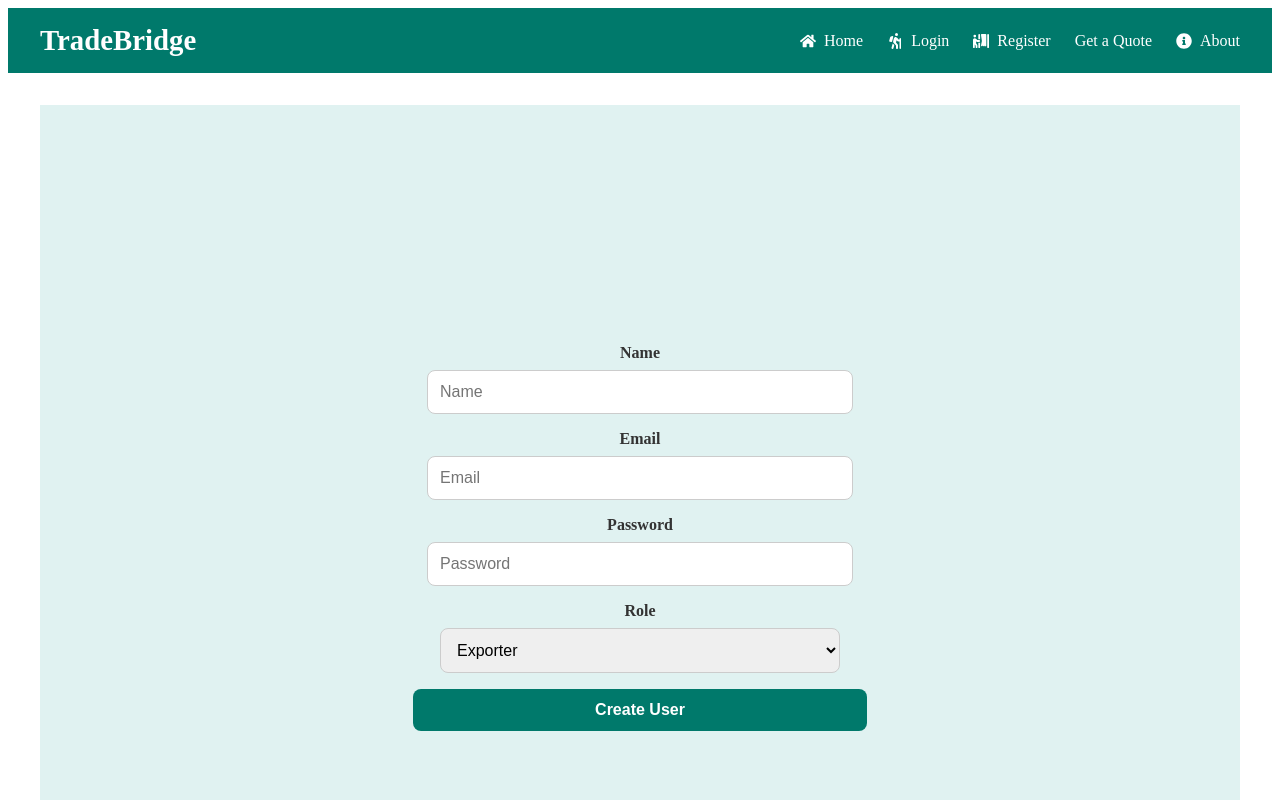
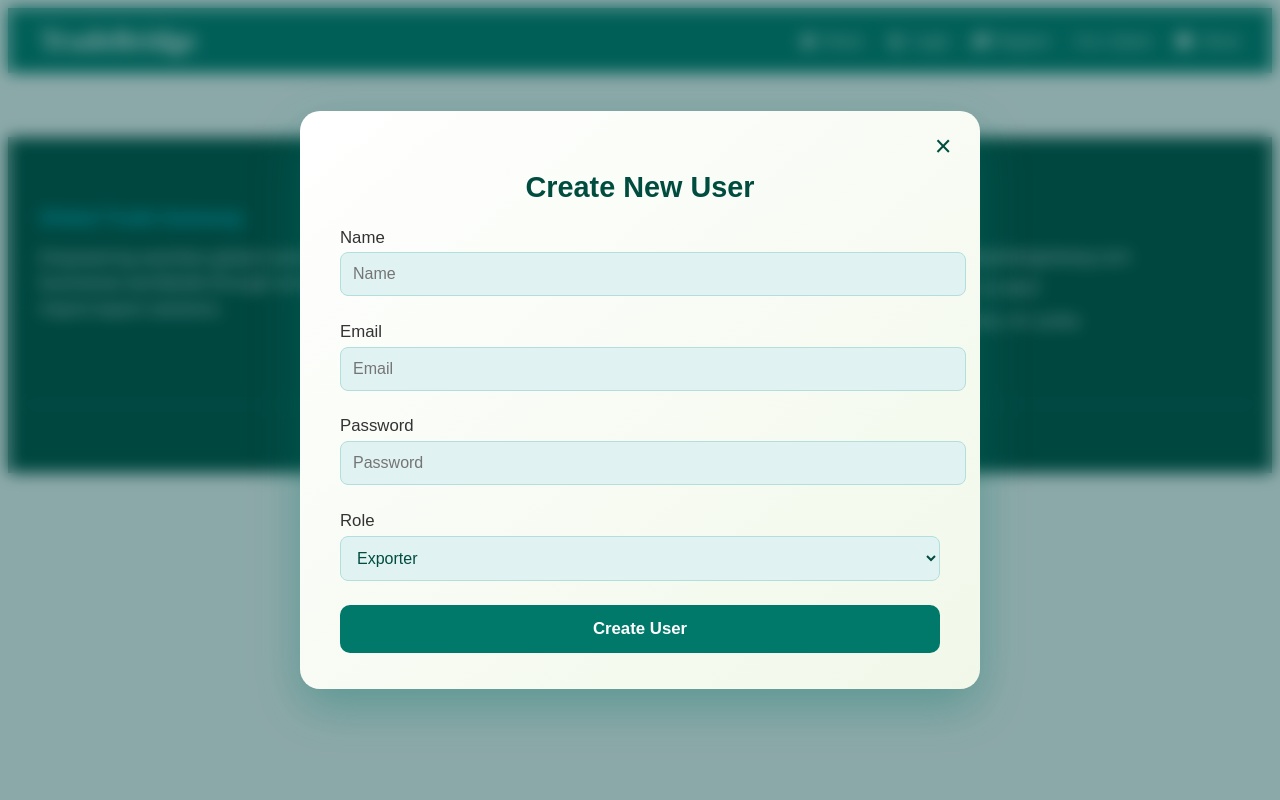
Before and after one commit to jashvanth370/Import-Export-Products-Project, a React (Vite) app in the folder frontend/: page /users in a window 1280 px wide. Shown: the top 800 px of the page. Built offline with nearby package versions, Linux system fonts and the light colour scheme.

Commit message:
Add new product and Exporetr Products view

```diff
--- a/frontend/src/auth/UserForm.jsx
+++ b/frontend/src/auth/UserForm.jsx
@@ -1,32 +1,50 @@
-import React, { useState } from 'react';
-import { useNavigate } from 'react-router-dom'; // <-- Import useNavigate
+import React, { useState, useEffect, useRef } from 'react';
+import { useNavigate } from 'react-router-dom';
 import { createUser } from '../api/userApi';
-import '../styles/UserForm.css'; // Import the CSS file
+import '../styles/UserForm.css';
 
 function UserForm() {
   const [form, setForm] = useState({ name: '', email: '', password: '', role: 'EXPORTER' });
-  const navigate = useNavigate(); // <-- Initialize navigate
+  const navigate = useNavigate();
+  const modalRef = useRef(null);
 
   const handleSubmit = async (e) => {
     e.preventDefault();
     try {
       await createUser(form);
       alert('User created!');
-      navigate('/'); // <-- Redirect to home page
+      navigate('/');
     } catch (error) {
       alert('Error creating user. Please try again.');
       console.error(error);
     }
   };
 
+  // Close on outside click
+  useEffect(() => {
+    const handleOutsideClick = (e) => {
+      if (modalRef.current && !modalRef.current.contains(e.target)) {
+        navigate('/');
+      }
+    };
+    document.addEventListener('mousedown', handleOutsideClick);
+    return () => document.removeEventListener('mousedown', handleOutsideClick);
+  }, [navigate]);
+
   return (
-    <form className="user-form" onSubmit={handleSubmit}>
+    <div className="modal-backdrop">
+      <div className="modal" ref={modalRef}>
+        <button className="close-button" onClick={() => navigate('/')}>×</button>
+        <div className="user-form">
+          <h2>Create New User</h2>
+          <form onSubmit={handleSubmit}>
             <label className="form-label">Name</label>
             <input
               className="form-input"
               placeholder="Name"
               value={form.name}
               onChange={(e) => setForm({ ...form, name: e.target.value })}
+              required
             />
 
             <label className="form-label">Email</label>
@@ -35,6 +53,7 @@ function UserForm() {
               placeholder="Email"
               value={form.email}
               onChange={(e) => setForm({ ...form, email: e.target.value })}
+              required
             />
 
             <label className="form-label">Password</label>
@@ -44,6 +63,7 @@ function UserForm() {
               placeholder="Password"
               value={form.password}
               onChange={(e) => setForm({ ...form, password: e.target.value })}
+              required
             />
 
             <label className="form-label">Role</label>
@@ -59,6 +79,9 @@ function UserForm() {
 
             <button type="submit" className="form-button">Create User</button>
           </form>
+        </div>
+      </div>
+    </div>
   );
 }
 
--- a/frontend/src/components/LoginPage.jsx
+++ b/frontend/src/components/LoginPage.jsx
@@ -26,29 +26,30 @@ const LoginPage = () => {
       throw new Error('Invalid credentials');
     }
 
-      console.log('Response:', response);
+    const { token, userId: id, userName: name, role1} = await response.json(); // extract id, name, and token
+    console.log('Login response:', { id, name, token });
 
-      const { token } = await response.json();
-
-      console.log('Token:', token);
-
+    // Fetch the role using the token
     const roleResponse = await fetch('http://localhost:8080/api/users/role', {
       method: 'GET',
       headers: {
         'Authorization': `Bearer ${token}`,
       },
     });
-      console.log('Role Response:', roleResponse);
+
     if (!roleResponse.ok) {
       throw new Error('Failed to fetch user role');
     }
 
     const roleData = await roleResponse.json();
-      const role = roleData.role; // Example: "ROLE_IMPORTER"
+    const role = roleData.role;
 
-      login({ token, role });
-      navigate('/');
+    // Store the token and user details (id, name, role) in localStorage and the store
+    login({ id, name, role, token }); // save id, name, role, and token
+    console.log('User logged in:', { id, name, role, token });
 
+
+    navigate('/'); // Navigate to the home page after successful login
   } catch (err) {
     setError(err.message);
   }
--- a/frontend/src/components/Navbar.jsx
+++ b/frontend/src/components/Navbar.jsx
@@ -4,12 +4,14 @@ import { FaBars, FaTimes, FaHome, FaInfoCircle, FaBoxOpen, FaProductHunt, FaWeig
 import { FaPerson, FaPersonBooth, FaPersonHiking } from 'react-icons/fa6';
 import '../styles/Navbar.css';
 import useAuthStore from '../store/AuthStore';
+import LoginPage from './LoginPage';
 // import { FaUserCircle } from 'react-icons';
 
 const Navbar = () => {
   const [isMobileMenuOpen, setMobileMenuOpen] = useState(false);
-  const { user, logout } = useAuthStore();
+  const { user, login, logout } = useAuthStore();
   const navigate = useNavigate();
+  const { role }=LoginPage();
 
   const toggleMenu = () => {
     setMobileMenuOpen(!isMobileMenuOpen);
--- a/frontend/src/pages/ProductsPage.jsx
+++ b/frontend/src/pages/ProductsPage.jsx
@@ -52,7 +52,7 @@ const ProductsPage = () => {
 
   return (
     <div className="products-page">
-      <h2>Welcome, {user?.role === 'IMPORTER'}  IMPORTER</h2>
+      <h2>Welcome, {user?.role === 'IMPORTER'}  {user.name}</h2>
       <h3>Available Products:</h3>
 
       <div className="products-grid">
--- a/frontend/src/styles/ProductForm.css
+++ b/frontend/src/styles/ProductForm.css
@@ -1,114 +1,3 @@
-/* ProductForm.css */
-
-/* Container for the form */
-.product-form-container {
-  padding: 1.5rem;
-  max-width: 500px;
-  margin: 5rem auto;
-  background: #ffffff;
-  border-radius: 12px;
-  box-shadow: 0 8px 24px rgba(0, 0, 0, 0.1);
-  color: #333;
-  font-family: 'Arial', sans-serif;
-}
-
-/* Form title */
-.product-form-container h2 {
-  text-align: center;
-  font-size: 2rem;
-  font-weight: 600;
-  margin-bottom: 1rem;
-  color: #004d40;
-}
-
-/* Styling labels */
-.product-form label {
-  display: block;
-  margin: 0.6rem 0 0.3rem;
-  font-weight: 500;
-  font-size: 1.1rem;
-  color: #333;
-}
-
-/* Styling input fields */
-.product-form input,
-.product-form select {
-  width: 100%;
-  padding: 0.8rem;
-  margin-bottom: 1rem;
-  border: 1px solid #00796b;
-  border-radius: 6px;
-  font-size: 1rem;
-  background-color: #f1f8e9; /* Light green background */
-  color: #00796b;
-  transition: all 0.3s ease;
-}
-
-/* Focus effect for inputs */
-.product-form input:focus,
-.product-form select:focus {
-  outline: none;
-  border-color: #004d40;
-  box-shadow: 0 0 8px rgba(0, 128, 128, 0.4);
-  background-color: #e0f7fa; /* Light blue background on focus */
-}
-
-/* Button styling */
-.product-form button {
-  width: 100%;
-  padding: 0.9rem;
-  background-color: #00796b;
-  color: white;
-  border: none;
-  font-size: 1.1rem;
-  border-radius: 8px;
-  cursor: pointer;
-  transition: background-color 0.3s ease, transform 0.3s ease;
-  margin-top: 1rem;
-}
-
-/* Button hover effect */
-.product-form button:hover {
-  background-color: #004d40;
-  transform: translateY(-2px);
-}
-
-/* Error message styling */
-.error {
-  color: #d84315;
-  text-align: center;
-  margin-bottom: 1.5rem;
-  font-size: 1rem;
-  font-weight: 600;
-}
-
-/* Mobile responsiveness */
-@media (max-width: 600px) {
-  .product-form-container {
-    padding: 1.2rem;
-  }
-
-  .product-form-container h2 {
-    font-size: 1.7rem;
-  }
-
-  .product-form label {
-    font-size: 1rem;
-  }
-
-  .product-form input,
-  .product-form select {
-    font-size: 0.95rem;
-    padding: 0.7rem;
-  }
-
-  .product-form button {
-    font-size: 1rem;
-    padding: 0.8rem;
-  }
-}
-/* Add this at the very top or bottom of your existing ProductForm.css */
-
 /* ===== MODAL BACKDROP ===== */
 .modal-backdrop {
   position: fixed;
@@ -116,33 +5,34 @@
   left: 0;
   width: 100vw;
   height: 100vh;
-  background: rgba(0, 64, 64, 0.4);
-  backdrop-filter: blur(6px);
+  background: rgba(0, 64, 64, 0.45);
+  backdrop-filter: blur(8px);
   display: flex;
   align-items: center;
   justify-content: center;
   z-index: 1000;
+  animation: fadeIn 0.4s ease;
 }
 
 /* ===== MODAL CONTAINER ===== */
 .modal {
   background: linear-gradient(to bottom right, #ffffff, #f1f8e9);
-  border-radius: 16px;
-  box-shadow: 0 20px 50px rgba(0, 121, 107, 0.3);
-  padding: 2rem;
+  border-radius: 20px;
+  box-shadow: 0 18px 48px rgba(0, 121, 107, 0.35);
+  padding: 2.2rem 2.5rem;
   width: 90%;
   max-width: 600px;
   position: relative;
-  animation: slideIn 0.3s ease-out;
+  animation: slideIn 0.4s ease-out;
   overflow-y: auto;
   max-height: 90vh;
 }
 
-/* ===== ANIMATION ===== */
+/* ===== ANIMATIONS ===== */
 @keyframes slideIn {
   from {
     opacity: 0;
-    transform: translateY(-30px);
+    transform: translateY(-40px);
   }
   to {
     opacity: 1;
@@ -150,17 +40,22 @@
   }
 }
 
+@keyframes fadeIn {
+  from { opacity: 0; }
+  to { opacity: 1; }
+}
+
 /* ===== CLOSE BUTTON ===== */
 .close-button {
   position: absolute;
-  top: 1.2rem;
-  right: 1.5rem;
-  font-size: 1.5rem;
+  top: 1.1rem;
+  right: 1.4rem;
+  font-size: 1.8rem;
   background: transparent;
   border: none;
   color: #004d40;
   cursor: pointer;
-  transition: transform 0.2s ease, color 0.3s ease;
+  transition: transform 0.25s ease, color 0.3s ease;
 }
 
 .close-button:hover {
@@ -168,47 +63,107 @@
   color: #d84315;
 }
 
-/* ===== FORM STYLES INSIDE MODAL ===== */
+/* ===== FORM CONTAINER ===== */
 .modal .product-form-container {
+  background: transparent;
   padding: 0;
   box-shadow: none;
-  background: transparent;
+  font-family: 'Segoe UI', sans-serif;
 }
 
-.modal .product-form h2 {
-  font-size: 1.8rem;
+/* ===== FORM TITLE ===== */
+.product-form h2 {
+  text-align: center;
+  font-size: 2rem;
+  font-weight: 600;
   color: #004d40;
-  text-align: center;
-  margin-bottom: 1.5rem;
+  margin-bottom: 1.8rem;
 }
 
-.modal .product-form label {
-  margin: 0.5rem 0 0.2rem;
-  font-size: 1rem;
+/* ===== LABEL STYLES ===== */
+.product-form label {
+  display: block;
+  font-size: 1.05rem;
+  font-weight: 500;
+  margin: 0.7rem 0 0.25rem;
+  color: #333;
 }
 
-.modal .product-form input {
+/* ===== INPUT FIELDS ===== */
+.product-form input,
+.product-form select {
+  width: 100%;
+  padding: 0.85rem;
   border-radius: 8px;
-  border: 1px solid #b2dfdb;
+  border: 1px solid #80cbc4;
   background-color: #e0f2f1;
-  transition: border 0.3s ease;
+  font-size: 1rem;
+  color: #004d40;
+  transition: all 0.3s ease;
 }
 
-.modal .product-form input:focus {
-  border: 1px solid #00796b;
+.product-form input:focus,
+.product-form select:focus {
+  border-color: #00796b;
   background-color: #ffffff;
+  box-shadow: 0 0 0 3px rgba(0, 150, 136, 0.2);
+  outline: none;
 }
 
-.modal .product-form button {
-  background-color: #00796b;
+/* ===== SUBMIT BUTTON ===== */
+.product-form button {
+  width: 100%;
+  padding: 0.95rem;
+  background: linear-gradient(to right, #00796b, #004d40);
+  color: white;
+  font-size: 1.1rem;
+  font-weight: 600;
+  border: none;
   border-radius: 10px;
-  padding: 0.8rem;
-  margin-top: 1rem;
-  font-size: 1.05rem;
-  transition: background-color 0.3s ease, transform 0.2s ease;
+  margin-top: 1.5rem;
+  cursor: pointer;
+  transition: background 0.3s ease, transform 0.2s ease;
 }
 
-.modal .product-form button:hover {
-  background-color: #004d40;
-  transform: scale(1.02);
+.product-form button:hover {
+  background: linear-gradient(to right, #004d40, #00796b);
+  transform: translateY(-2px);
 }
+
+/* ===== ERROR MESSAGE ===== */
+.error {
+  color: #d84315;
+  background-color: #ffebee;
+  border-left: 5px solid #d84315;
+  padding: 0.75rem 1rem;
+  margin-bottom: 1rem;
+  font-size: 1rem;
+  border-radius: 6px;
+  text-align: center;
+}
+
+/* ===== RESPONSIVENESS ===== */
+@media (max-width: 600px) {
+  .modal {
+    padding: 1.8rem 1.5rem;
+  }
+
+  .product-form h2 {
+    font-size: 1.7rem;
+  }
+
+  .product-form label {
+    font-size: 0.95rem;
+  }
+
+  .product-form input,
+  .product-form select {
+    font-size: 0.95rem;
+    padding: 0.75rem;
+  }
+
+  .product-form button {
+    font-size: 1rem;
+    padding: 0.85rem;
+  }
+}
--- /dev/null
+++ b/frontend/src/styles/ProductsExporter.css
@@ -0,0 +1,133 @@
+.products-exporter-page {
+  padding: 2rem;
+  background: linear-gradient(to right, #e0f7fa, #b2dfdb);
+  min-height: 100vh;
+  font-family: 'Segoe UI', sans-serif;
+  animation: fadeIn 0.8s ease;
+}
+
+@keyframes fadeIn {
+  from {
+    opacity: 0;
+    transform: translateY(20px);
+  }
+  to {
+    opacity: 1;
+    transform: translateY(0);
+  }
+}
+
+.products-exporter-page h2 {
+  color: #004d40;
+  margin-bottom: 1rem;
+}
+
+.products-exporter-page button {
+  padding: 0.6rem 1.2rem;
+  font-size: 1rem;
+  background: linear-gradient(to right, #00796b, #004d40);
+  color: white;
+  border: none;
+  border-radius: 8px;
+  cursor: pointer;
+  transition: background 0.3s ease-in-out;
+}
+
+.products-exporter-page button:hover {
+  background: linear-gradient(to right, #004d40, #00796b);
+}
+
+.products-grid {
+  display: grid;
+  gap: 1rem;
+  grid-template-columns: repeat(auto-fill, minmax(240px, 1fr));
+  margin-top: 1.5rem;
+}
+
+.product-card {
+  background-color: white;
+  padding: 1rem;
+  border-radius: 12px;
+  box-shadow: 0 4px 12px rgba(0, 121, 107, 0.2);
+  transition: transform 0.3s ease, box-shadow 0.3s ease;
+}
+
+.product-card:hover {
+  transform: translateY(-5px);
+  box-shadow: 0 6px 18px rgba(0, 121, 107, 0.3);
+}
+
+.product-card h4 {
+  margin-bottom: 0.5rem;
+  color: #00796b;
+}
+.modal-overlay {
+  position: fixed;
+  top: 0;
+  left: 0;
+  width: 100%;
+  height: 100%;
+  background: rgba(0, 0, 0, 0.5);
+  backdrop-filter: blur(4px);
+  display: flex;
+  justify-content: center;
+  align-items: center;
+  animation: fadeIn 0.4s ease-in-out;
+  z-index: 1000;
+}
+
+.modal {
+  background: #fff;
+  padding: 2rem;
+  border-radius: 12px;
+  width: 90%;
+  max-width: 500px;
+  box-shadow: 0 10px 25px rgba(0, 121, 107, 0.3);
+  animation: fadeIn 0.4s ease;
+}
+
+.modal h3 {
+  margin-bottom: 1rem;
+  color: #004d40;
+  text-align: center;
+}
+
+.modal form input {
+  width: 100%;
+  padding: 0.75rem;
+  margin-bottom: 1rem;
+  border: 1px solid #ccc;
+  border-radius: 8px;
+  font-size: 1rem;
+}
+
+.modal-buttons {
+  display: flex;
+  justify-content: space-between;
+  gap: 1rem;
+}
+
+.modal-buttons button {
+  flex: 1;
+  padding: 0.7rem;
+  border: none;
+  border-radius: 8px;
+  font-weight: bold;
+  cursor: pointer;
+  font-size: 1rem;
+  background: linear-gradient(to right, #00796b, #004d40);
+  color: white;
+}
+
+.modal-buttons .cancel-btn {
+  background: #ccc;
+  color: #333;
+}
+
+.modal-buttons .cancel-btn:hover {
+  background: #bbb;
+}
+
+.modal-buttons button:hover {
+  opacity: 0.9;
+}
--- a/frontend/src/styles/UserForm.css
+++ b/frontend/src/styles/UserForm.css
@@ -1,71 +1,121 @@
-.user-form {
+/* ===== BACKDROP ===== */
+.modal-backdrop {
+  position: fixed;
+  top: 0;
+  left: 0;
+  width: 100vw;
+  height: 100vh;
+  background: rgba(0, 64, 64, 0.4);
+  backdrop-filter: blur(6px);
   display: flex;
-  flex-direction: column;
+  align-items: center;
   justify-content: center;
-  align-items: center;
-  min-height: 100vh;
-  background-color: #e0f2f1;
-  padding: 2rem;
-  /* background: url('/images/login2.avif') no-repeat center center/cover; */
-  backdrop-filter: blur(6px);
+  z-index: 1000;
 }
 
-.user-form form {
-  background: white;
-  padding: 2rem 2rem;
-  border-radius: 12px;
-  box-shadow: 0 8px 20px rgba(0, 0, 0, 0.15);
+/* ===== MODAL CONTAINER ===== */
+.modal {
+  background: linear-gradient(to bottom right, #ffffff, #f1f8e9);
+  border-radius: 16px;
+  box-shadow: 0 20px 50px rgba(0, 121, 107, 0.3);
+  padding: 2rem;
+  width: 90%;
+  max-width: 500px;
+  position: relative;
+  animation: slideIn 0.3s ease-out;
+  overflow-y: auto;
+  max-height: 90vh;
+}
+
+/* ===== MODAL ANIMATION ===== */
+@keyframes slideIn {
+  from {
+    opacity: 0;
+    transform: translateY(-30px);
+  }
+  to {
+    opacity: 1;
+    transform: translateY(0);
+  }
+}
+
+/* ===== CLOSE BUTTON ===== */
+.close-button {
+  position: absolute;
+  top: 1.2rem;
+  right: 1.5rem;
+  font-size: 1.5rem;
+  background: transparent;
+  border: none;
+  color: #004d40;
+  cursor: pointer;
+  transition: transform 0.2s ease, color 0.3s ease;
+}
+
+.close-button:hover {
+  transform: rotate(90deg);
+  color: #d84315;
+}
+
+/* ===== USER FORM ===== */
+.user-form {
   width: 100%;
-  max-width: 400px;
+  font-family: 'Arial', sans-serif;
 }
 
 .user-form h2 {
   text-align: center;
+  font-size: 1.8rem;
+  color: #004d40;
   margin-bottom: 1.5rem;
-  color: #333;
 }
 
 .form-label {
   display: block;
-  margin-bottom: 0.5rem;
-  font-weight: 600;
+  margin: 0.6rem 0 0.3rem;
+  font-weight: 500;
+  font-size: 1.05rem;
   color: #333;
 }
 
 .form-input {
   width: 100%;
-  max-width: 400px;
   padding: 0.75rem;
-  margin-bottom: 1rem;
-  border: 1px solid #ccc;
+  border: 1px solid #b2dfdb;
   border-radius: 8px;
   font-size: 1rem;
-  transition: border-color 0.3s ease;
+  background-color: #e0f2f1;
+  color: #004d40;
+  margin-bottom: 1rem;
+  transition: border 0.3s ease, background-color 0.3s ease;
 }
 
-
 .form-input:focus {
+  border-color: #00796b;
+  background-color: #ffffff;
   outline: none;
-  border-color: #00796b;
 }
 
 .form-button {
-  width: 40%;
-  padding: 0.75rem;
+  width: 100%;
+  padding: 0.9rem;
   background-color: #00796b;
   color: white;
-  font-size: 1rem;
-  font-weight: bold;
+  font-size: 1.05rem;
+  font-weight: 600;
   border: none;
-  border-radius: 8px;
+  border-radius: 10px;
   cursor: pointer;
-  transition: background-color 0.3s ease;
+  transition: background-color 0.3s ease, transform 0.2s ease;
+  margin-top: 0.5rem;
 }
 
 .form-button:hover {
   background-color: #004d40;
+  transform: scale(1.02);
 }
 
+/* ===== ERROR MESSAGE ===== */
 .error {
   color: red;
   text-align: center;
```
Also changed, not shown: frontend/src/store/AuthStore.jsx (+32 -8 lines), frontend/public/images/login4.jpeg (added), frontend/public/images/login5.jpeg (added). Lines whose indentation alone changed are shown as unchanged.
